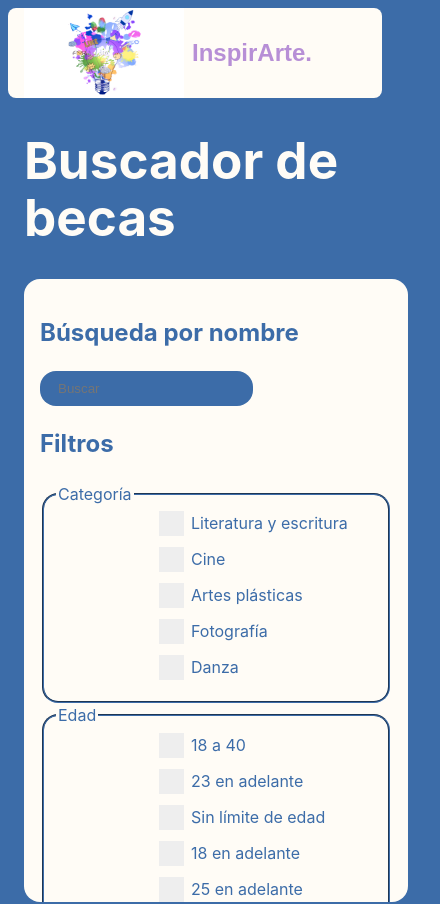
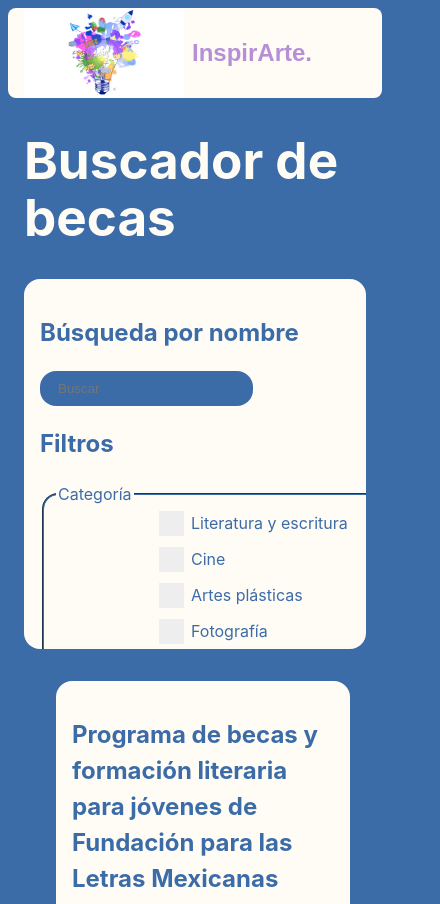
Before and after one commit to OshkarVTec/webBecas, a React (Vite) app: page / in a window 390 px wide. Shown: the top 904 px of the page, 440 px wide, since content can reach past the window. Built offline with nearby package versions, Linux system fonts and the light colour scheme.

Commit message:
add responsive css

```diff
--- a/src/App.css
+++ b/src/App.css
@@ -1,6 +1,6 @@
 .mainContainer {
 	margin: 1rem;
-  max-height: 80vh;
+	max-height: 80vh;
 }
 
 .dataContainer {
@@ -35,7 +35,7 @@
 	flex-basis: auto;
 	align-self: auto;
 	order: 0;
-  padding: 1rem;
+	padding: 1rem;
 }
 
 .title {
@@ -123,3 +123,18 @@ input:checked ~ .checkmark:after {
 	-ms-transform: rotate(45deg);
 	transform: rotate(45deg);
 }
+
+@media (max-width: 600px) {
+	.dataContainer {
+		flex-direction: column;
+	}
+
+  .filtrosContainer{
+    max-height: 40vh;
+  }
+
+	.cardContainer {
+		margin-top: 1rem;
+    max-height: 40vh;
+	}
+}
```
